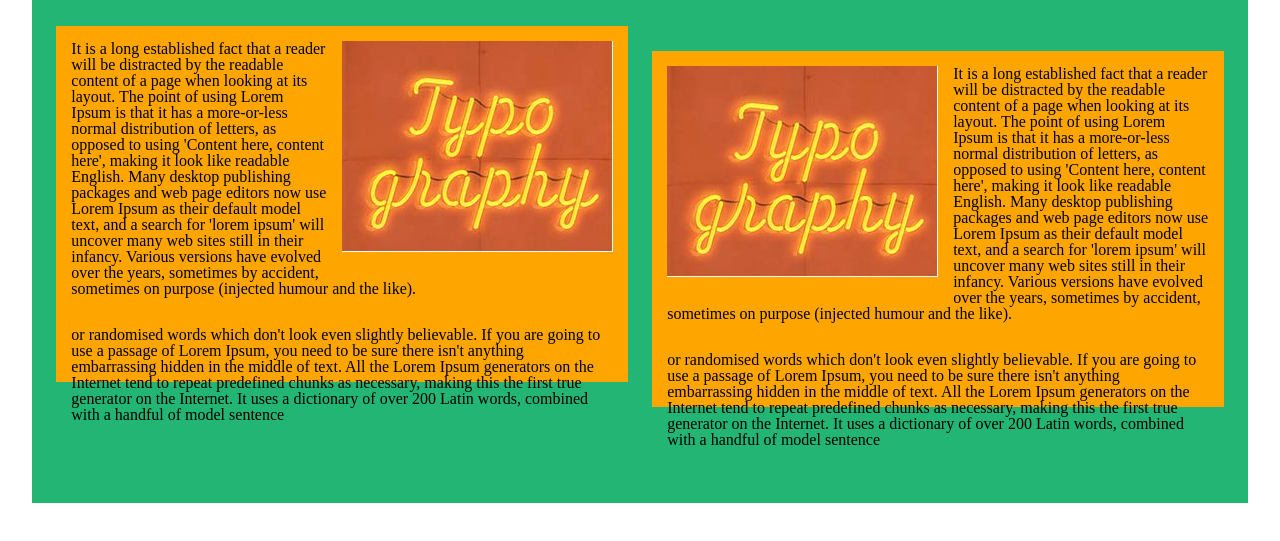
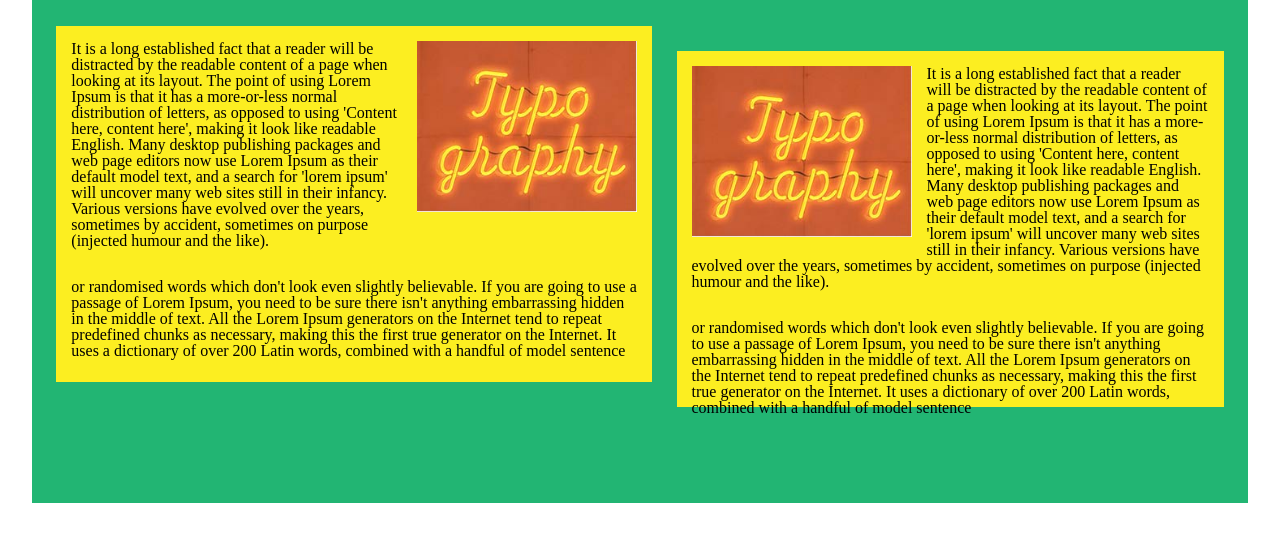
Before and after one commit to beardymann/sheusrulebeli-misia, a plain HTML site: page index.html in a window 1280 px wide. Shown: the part 251-792 px from the top of the page. Drawn offline with Linux system fonts and the light colour scheme.

Commit message:
edit index

```diff
--- a/css/style.css
+++ b/css/style.css
@@ -47,18 +47,18 @@ body, html {
 }
 
 .box {
-	background-color: orange;
+	background-color: #FCEE21;
 	float: left;
-	width: 47%;
+	width: 49%;
 	height: 50%;
 	margin-left: 2%;
 	margin-top: 10%;
 }
 
 .box2 {
-	background-color: orange;
+	background-color: #FCEE21;
 	float: right;
-	width: 47%;
+	width: 45%;
 	height: 50%;
 	margin-right: 2%;
 	margin-top: 0.3%;
@@ -67,11 +67,13 @@ body, html {
 .photo {
 	float: right;
 	padding: 15px;
+	width: 250px;
 }
 
 .photo2 {
 	float: left;
 	padding: 15px;
+	width: 250px;
 }
 
 .clear {
```
